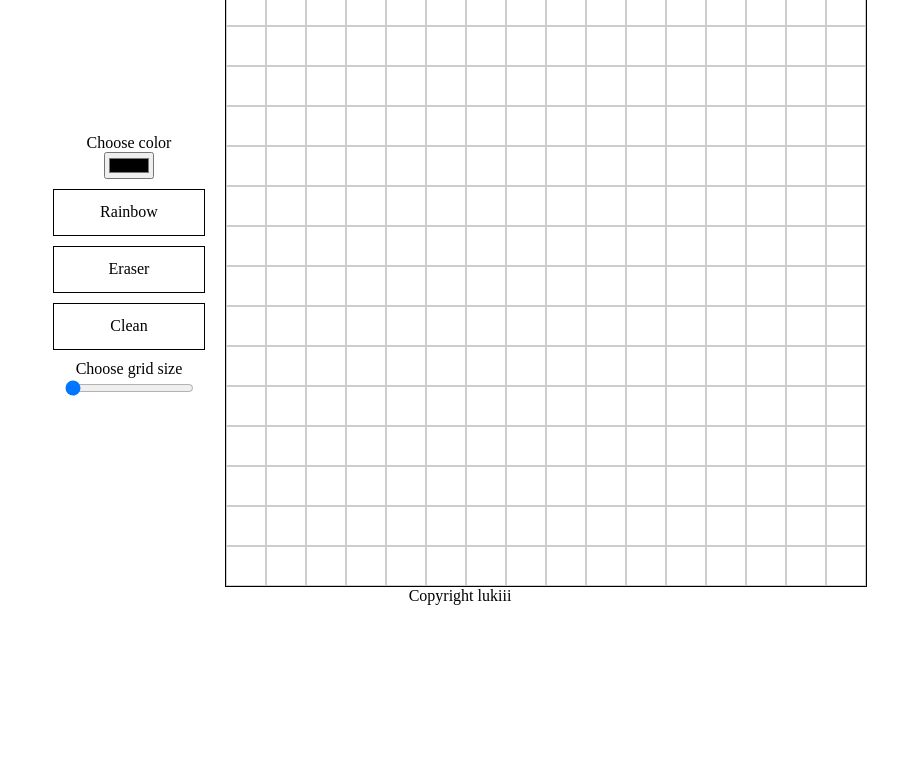
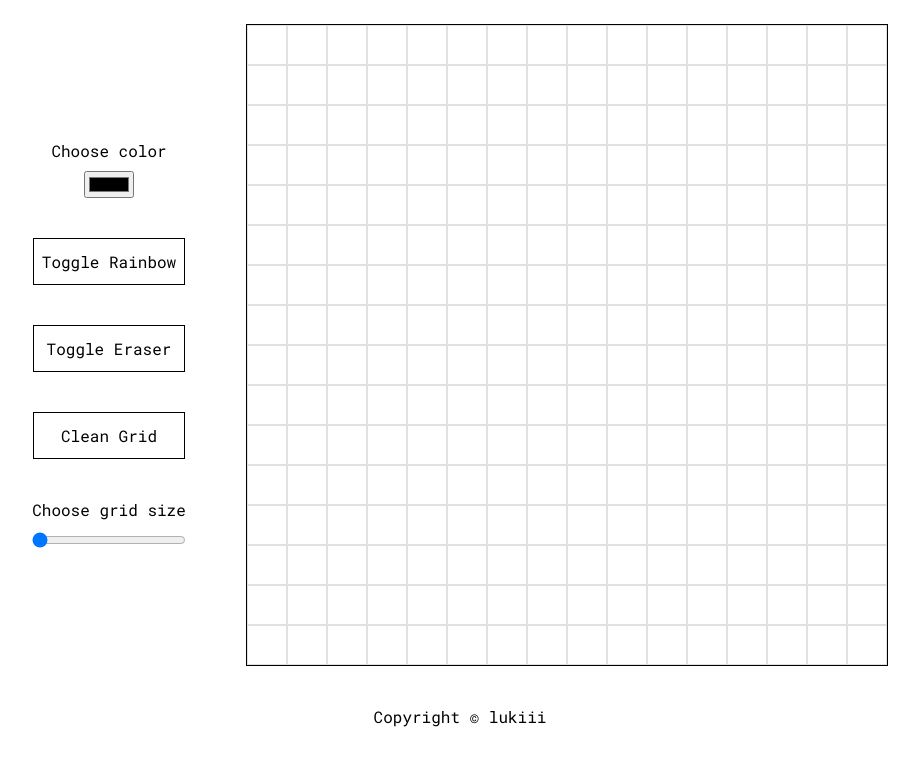
Before and after one commit to lukiiis/etch_a_sketch, a plain HTML site: page website/index.html in a window 1280 px wide. Shown: the part 135-901 px from the top of the page, without its empty margins (180-1099 px from the left). Before the commit the page ends 821 px from the top, so only its background shows below. Drawn offline with Linux system fonts and the light colour scheme.

Commit message:
modified:   website/index.html modified:   website/script/script.js 	modified:   website/style/style.css

```diff
--- a/website/index.html
+++ b/website/index.html
@@ -7,6 +7,7 @@
     <title>Etch-A-Sketch</title>
     <link rel="stylesheet" href="style/style.css">
     <script src="script/script.js" defer></script>
+    <link rel="stylesheet" href="https://fonts.googleapis.com/css?family=Roboto Mono">
 </head>
 <body>
     <div class="header">
@@ -14,20 +15,20 @@
     </div>
     <div class="content">
         <div class="personalize-grid">
-            <div class="color-change-div">
+            <div class="color-change-div label-container">
                 <label for="colorPicker">Choose color</label>
                 <input type="color" name = "colorPicker" id="colorPicker">
             </div>
             <div class="personalize-button" id="rainbow">
-                Rainbow
+                Toggle Rainbow
             </div>
             <div class="personalize-button" id="eraser">
-                Eraser
+                Toggle Eraser
             </div>
             <div class="personalize-button" id="clean">
-                Clean
+                Clean Grid
             </div>
-            <div class="slider-container">
+            <div class="slider-container label-container">
                 <label for="slider">Choose grid size</label>
                 <input type="range" min="16" max="64" value="16" class="slider" id="sliderID" name="slider">
             </div>
@@ -37,7 +38,7 @@
         </div>
     </div>
     <div class="footer">
-        Copyright lukiii
+        Copyright &#169 lukiii
     </div>
 </body>
 </html>
--- a/website/script/script.js
+++ b/website/script/script.js
@@ -7,16 +7,21 @@ const colorPicker=document.querySelector("#colorPicker");
 //event listener watching for color change in color picker
 colorPicker.addEventListener("input", updateColor, false);
 let penColor=colorPicker.value;
+//indicates if the corresponding buttons were pressed
 let rainbowClicked=false;
 let eraserClicked=false;
 
 //initial grid
-for(let i=0;i<slider.value*slider.value;i++){
-    let div = document.createElement("div");
-    div.classList.add("grid-child");
-    container.appendChild(div);
-    div.addEventListener('mouseover', changeColor);
+function initiateGrid(sliderValue){
+    for(let i=0;i<Math.pow(sliderValue,2);i++){
+        let div = document.createElement("div");
+        div.classList.add("grid-child");
+        container.appendChild(div);
+        div.addEventListener('mouseover', changeColor);
+    }
 }
+
+initiateGrid(slider.value);
 
 //clean
 const clean=document.querySelector("#clean");
@@ -28,21 +33,15 @@ eraser.addEventListener('click', changeColorToWhite, false);
 
 //rainbow
 const rainbow = document.querySelector("#rainbow");
-rainbow.addEventListener('click', e => {
-    if(rainbowClicked==false){
-        e.target.setAttribute('style','background:red');
-        rainbowClicked=true;
-    }
-    else{
-        rainbowClicked=false;
-        e.target.removeAttribute('style');
-    }
-}, false);
+rainbow.addEventListener('click', changeColorToRainbow, false);
 
 //change size of grid
 slider.oninput = function() {
+    //deletes previous childs
     container.textContent="";
+    //child containers dimensions
     let childDimensions = sliderContainerDimensions/slider.value;
+
     for(let i=0;i<slider.value*slider.value;i++){
         let div = document.createElement("div");
         div.classList.add("grid-child");
@@ -64,6 +63,7 @@ function updateColor(e){
     penColor=e.target.value;
 }
 
+//main event handler
 function changeColor(e) {
     if (!mouseDown && e.type!="click") return;
 
@@ -71,7 +71,12 @@ function changeColor(e) {
     if(rainbowClicked==true){
         e.target.style.background=`#${Math.floor(Math.random() * 16777215).toString(16)}`;
     }
-    else{ //or stay same
+    //change to eraser
+    else if(eraserClicked==true){
+        e.target.style.background="#FFFFFF";
+    }
+    //or stay same
+    else{
         e.target.style.background=penColor;
     }
 }
@@ -89,9 +94,21 @@ function clearGrid(e){
 function changeColorToWhite(e){
     if(eraserClicked==false){
         eraserClicked=true;
-        penColor="#FFFFFF";
+        e.target.setAttribute('style','background:red');
     }
     else{
-        penColor=colorPicker.value;
+        eraserClicked=false;
+        e.target.removeAttribute('style');
     }
 }
+
+function changeColorToRainbow(e){
+    if(rainbowClicked==false){
+        rainbowClicked=true;
+        e.target.setAttribute('style','background:red');
+    }
+    else{
+        rainbowClicked=false;
+        e.target.removeAttribute('style');
+    }
+}
--- a/website/style/style.css
+++ b/website/style/style.css
@@ -2,10 +2,15 @@ body{
     margin:0;
     padding:0;
     min-height: 100vh;
+    font-family: 'Roboto Mono', sans-serif;
 }
 
 .header{
     text-align: center;
+}
+
+.header h1{
+    font-size:60px;
 }
 
 .content{
@@ -13,7 +18,7 @@ body{
     align-items: center;
     justify-content: center;
     flex-wrap: wrap;
-    gap:20px;
+    gap:60px;
 }
 
 .personalize-grid{
@@ -21,12 +26,13 @@ body{
     align-items: center;
     justify-content: space-between;
     flex-direction: column;
-    gap:10px;
+    gap:40px;
 }
 
 @media all and (max-width:829.6px){
     .personalize-grid{
         flex-direction: row;
+        gap:10px;
     }
 }
 
@@ -35,6 +41,15 @@ body{
     align-items: center;
     justify-content: center;
     flex-direction: column;
+    text-align: center;
+}
+
+.label-container{
+    gap:10px;
+}
+
+.slider{
+    width:100%;
 }
 
 .slider-container{
@@ -42,6 +57,7 @@ body{
     align-items: center;
     justify-content: center;
     flex-direction: column;
+    text-align: center;
 }
 
 .personalize-button{
@@ -69,9 +85,13 @@ body{
     box-sizing: border-box;
     width: 40px;
     height: 40px;
-    border:1px solid rgb(205, 205, 205);
+    border:1px solid rgb(225, 225, 225);
 }
 
 .footer{
     text-align: center;
+    height:100px;
+    display: flex;
+    align-items: center;
+    justify-content: center;
 }
```
